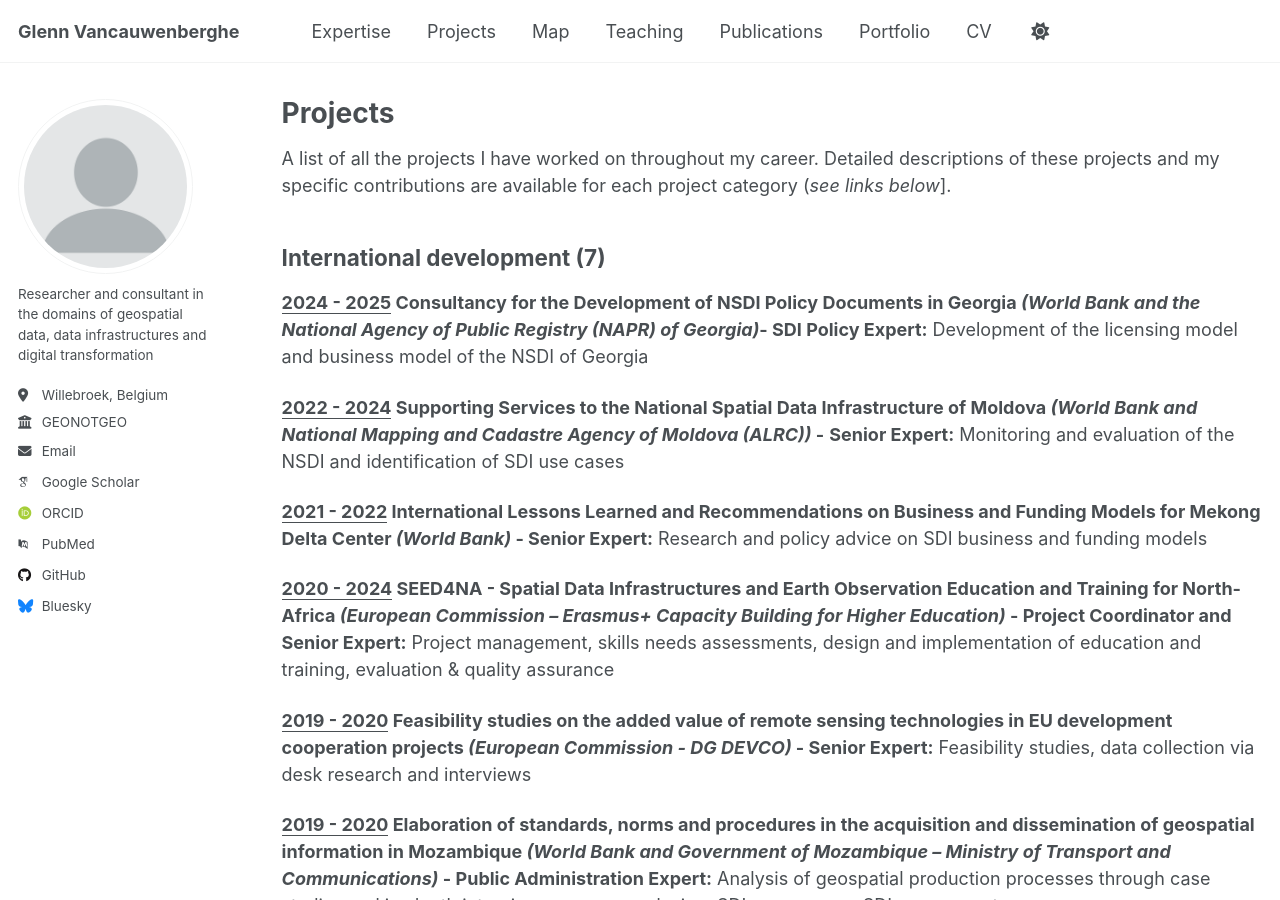
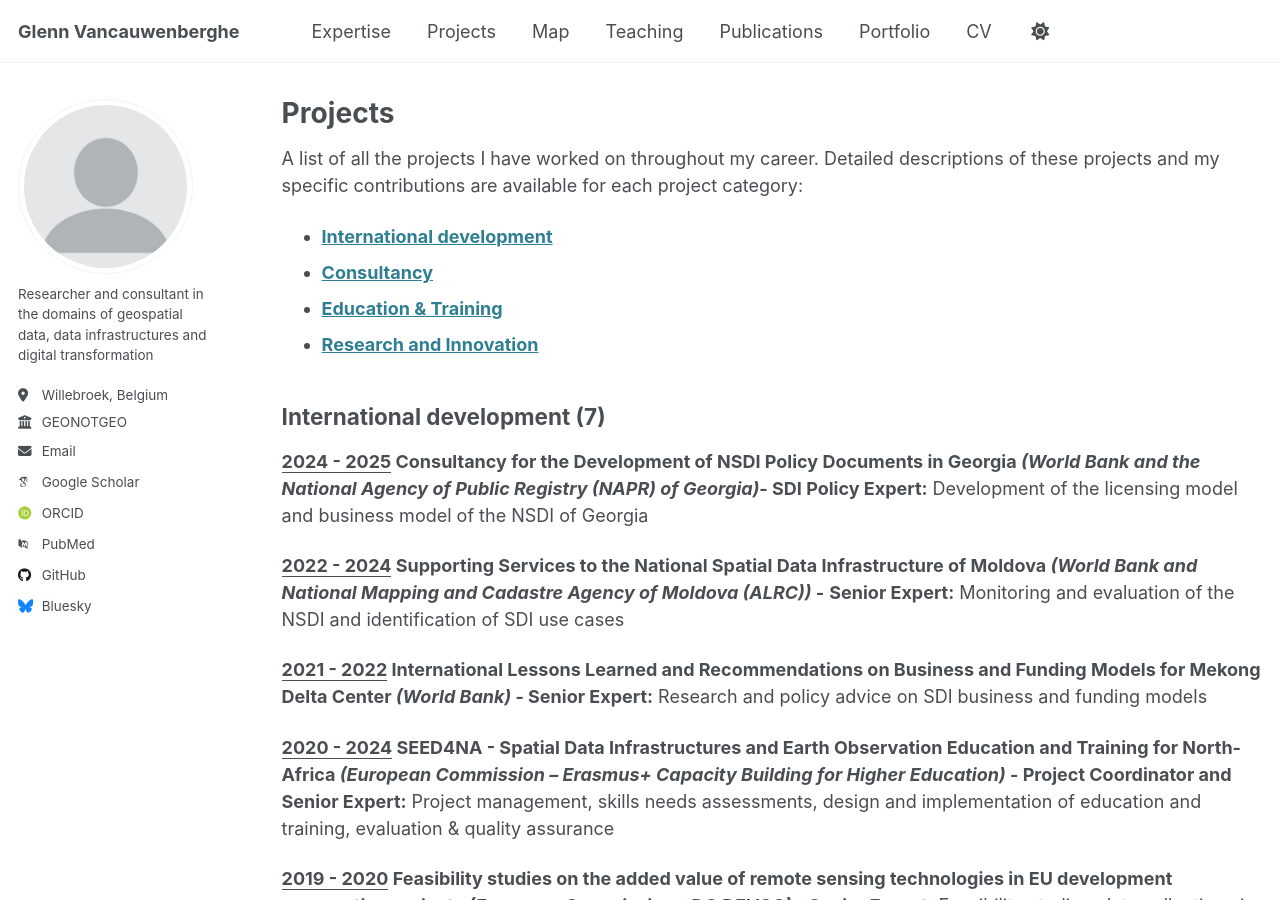
Before and after one commit to GVancauwenberghe/gvancauwenberghe.github.io, a Jekyll site: the page built from _pages/projects.md, in a window 1280 px wide and 900 px high. Built offline with Jekyll 4.4.1, drawn with Linux system fonts in a browser that asks for light colours; some web fonts are replaced.

Commit message:
Update projects.md

```diff
--- a/_pages/projects.md
+++ b/_pages/projects.md
@@ -7,7 +7,11 @@ author_profile: true
 
 {% include base_path %}
 
-A list of all the projects I have worked on throughout my career. Detailed descriptions of these projects and my specific contributions are available for each project category (_see links below_].
+A list of all the projects I have worked on throughout my career. Detailed descriptions of these projects and my specific contributions are available for each project category:
+* [**International development**](https://gvancauwenberghe.github.io/projects)
+* [**Consultancy**](https://gvancauwenberghe.github.io/projects)
+* [**Education & Training**](https://gvancauwenberghe.github.io/projects)
+* [**Research and Innovation**](https://gvancauwenberghe.github.io/projects)
 
 ## International development (7)
 **<ins>2024 - 2025</ins> Consultancy for the Development of NSDI Policy Documents in Georgia _(World Bank and the National Agency of Public Registry (NAPR) of Georgia)_-
```
